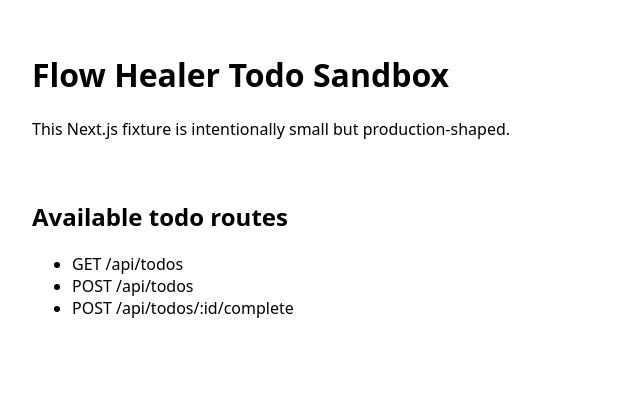
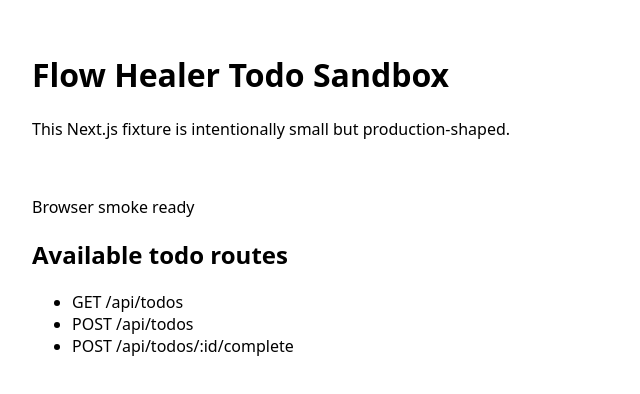
Before and after one commit to dkyazzentwatwa/flow-healer, a Next.js app in the folder e2e-apps/node-next/: page / in a window 1280 px wide. Shown: the top 394 px of the page, without its empty margins (0-640 px from the left). Built offline with nearby package versions, Linux system fonts and the light colour scheme.

Commit message:
healer: fix issue #918

```diff
--- a/e2e-apps/node-next/app/page.js
+++ b/e2e-apps/node-next/app/page.js
@@ -1,6 +1,7 @@
 export default function HomePage() {
   return (
     <section aria-labelledby="todo-routes-heading">
+      <p>Browser smoke ready</p>
       <h2 id="todo-routes-heading">Available todo routes</h2>
       <ul>
         <li>GET /api/todos</li>
```
